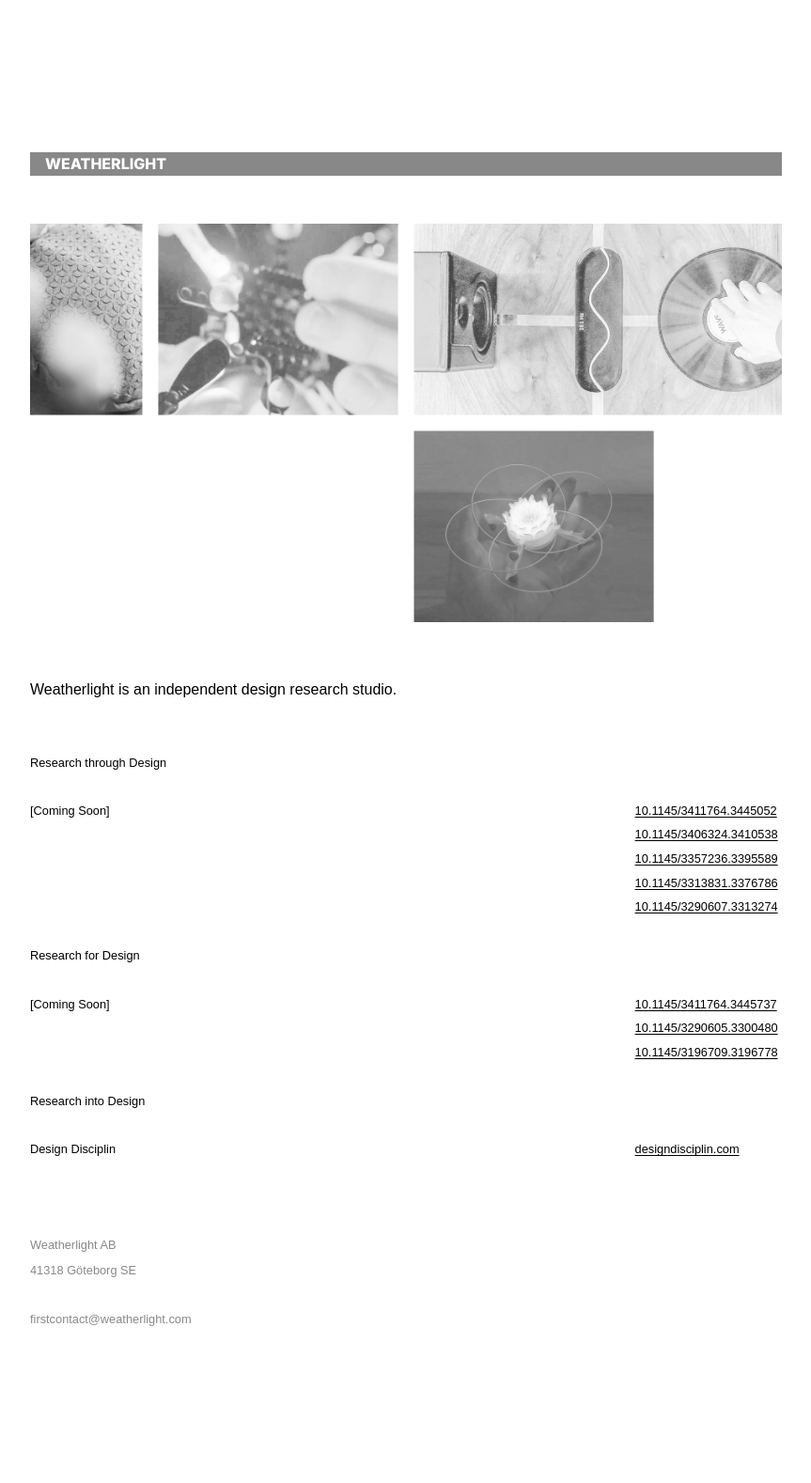
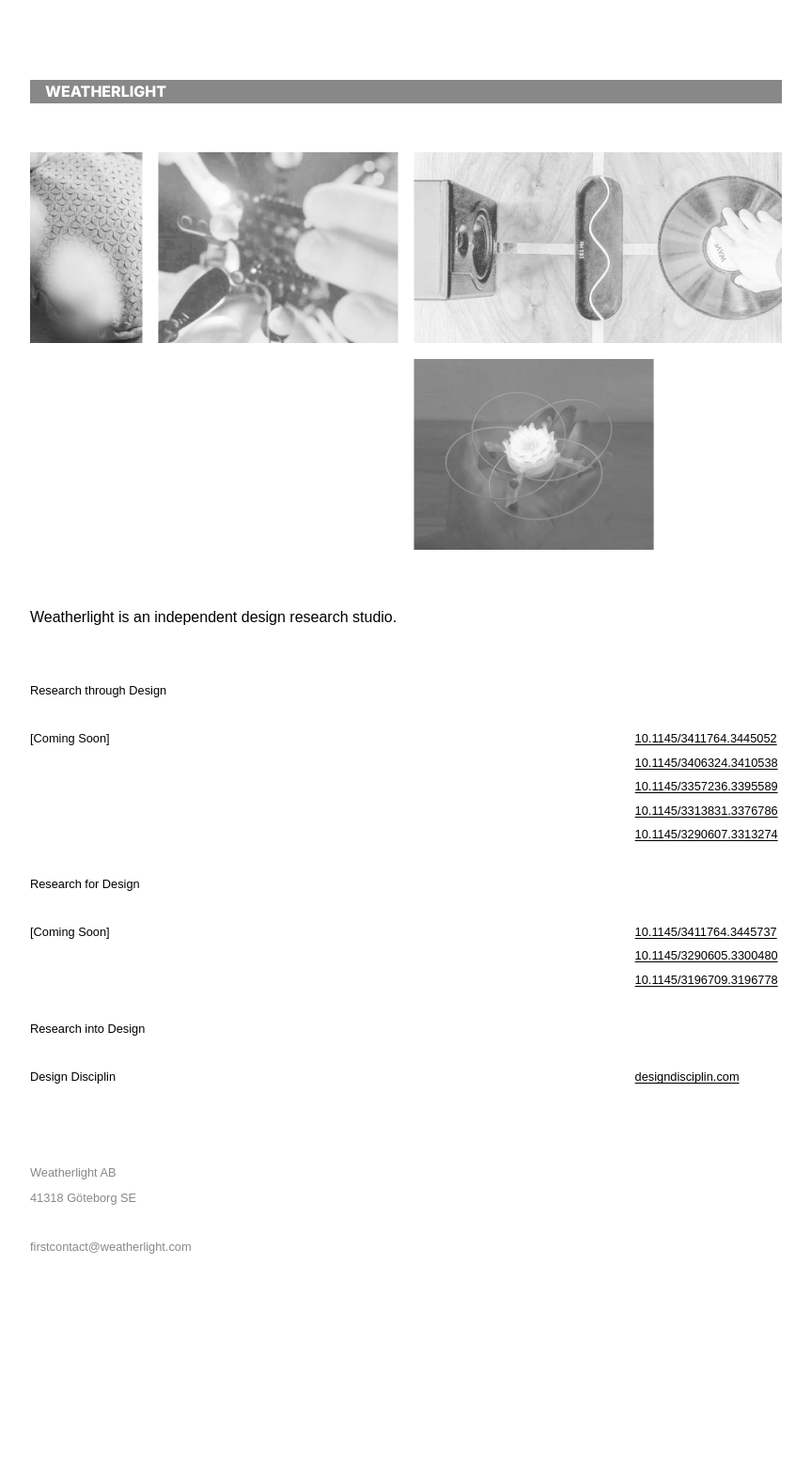
Before and after one commit to mbaytas/weatherlight, a Jekyll site: the page built from README.md, in a window 1280 px wide. Shown: the whole page at 94% size, without its empty margins (208-1071 px from the left). Built offline with Jekyll 4.4.1, drawn with Linux system fonts in a browser that asks for light colours; some web fonts are replaced; our own code applies the rules of GitHub Pages for plain Markdown files; after the commit the page ends 1424 px from its top, so only the background shows below that.

Commit message:
Update default.html

```diff
--- a/_layouts/default.html
+++ b/_layouts/default.html
@@ -98,7 +98,7 @@ footer {
   grid-template-columns: minmax(1rem, 1fr);
   max-width: 800px;
   margin: 0 auto;
-  padding: 8rem 1.6rem;
+  padding: 3.2rem 1.6rem;
 }
 
 pre {
```
